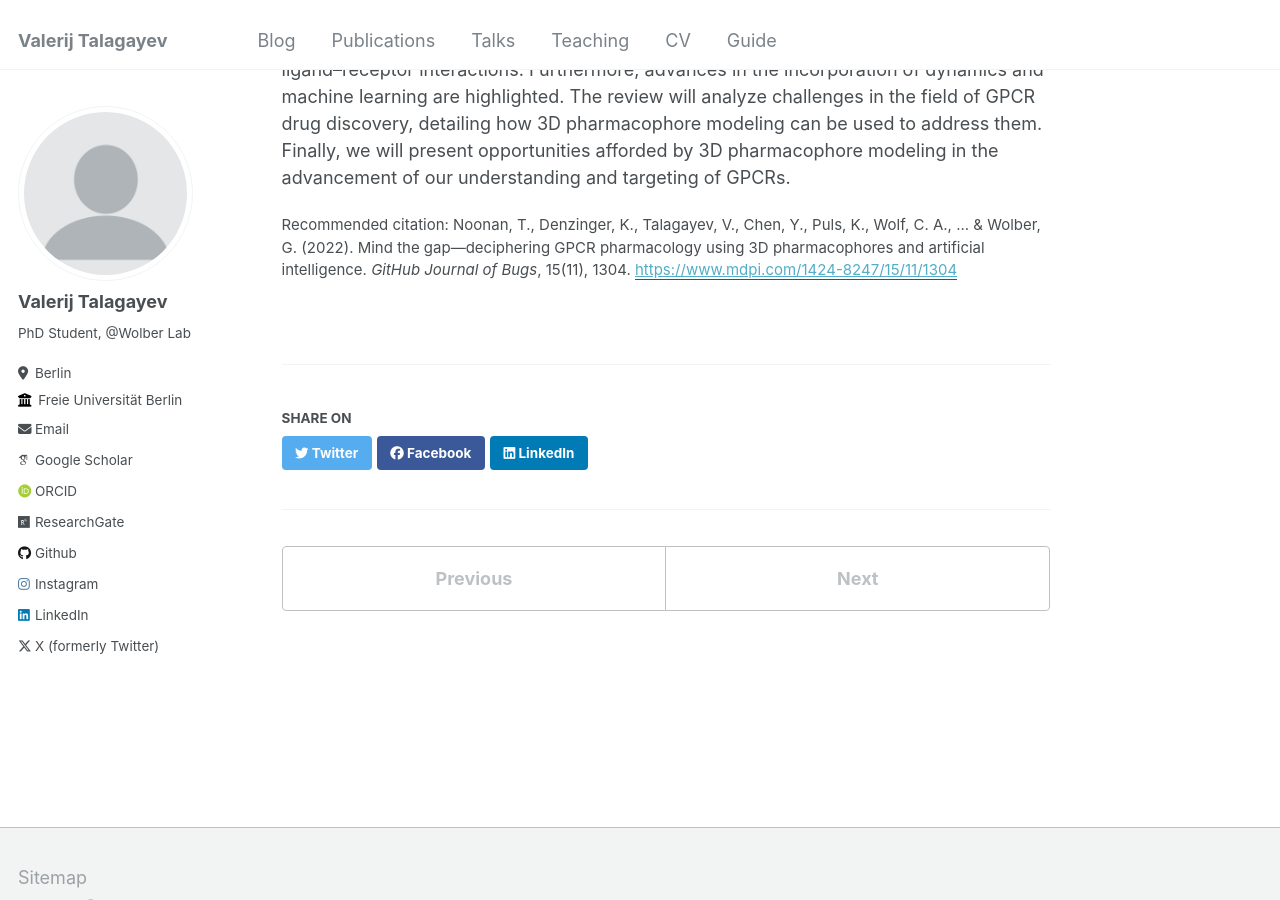
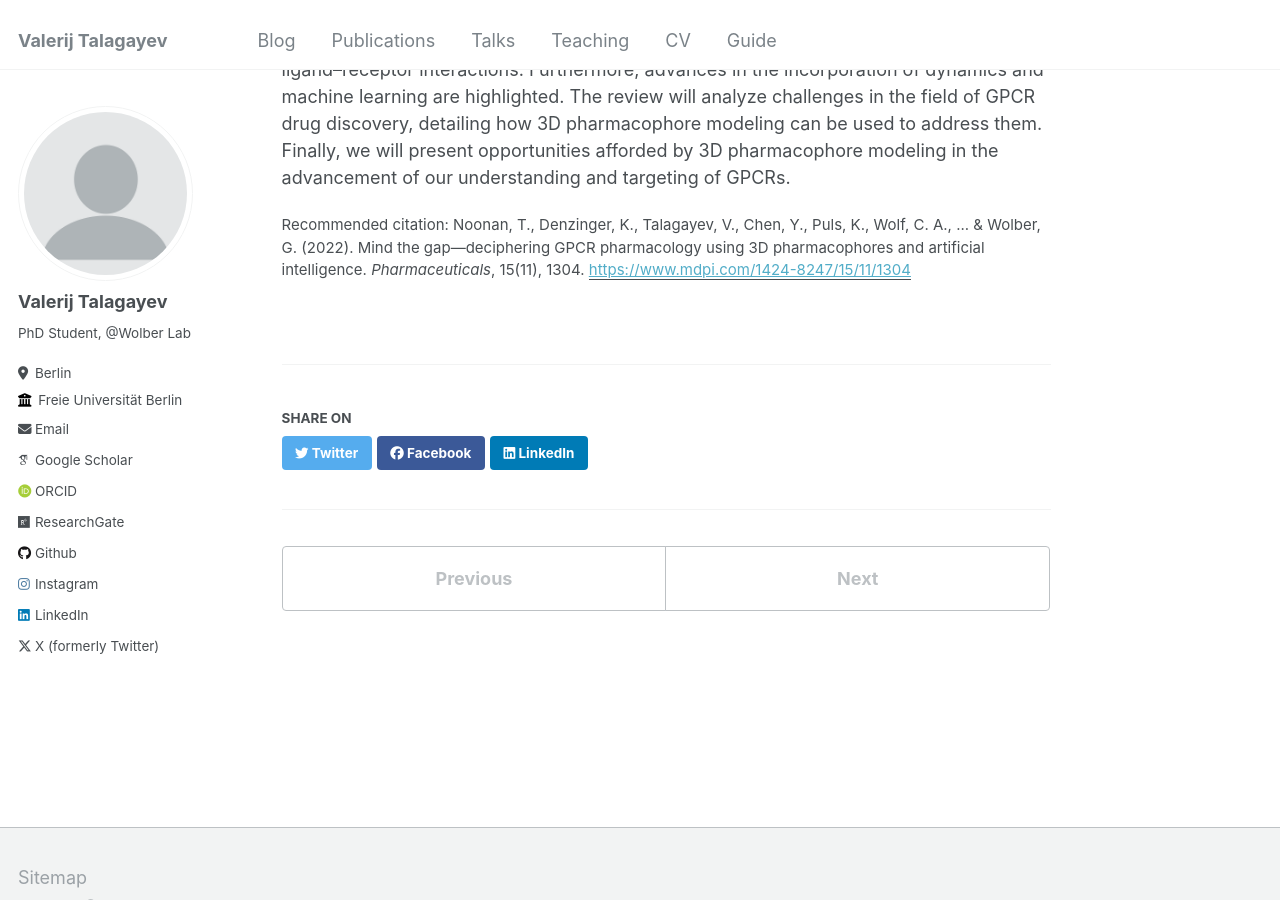
Before and after one commit to talagayev/talagayev11.github.io, a Jekyll site: the page built from _publications/2022-10-22-mind-the-gap.md, in a window 1280 px wide and 900 px high, scrolled down 418 px. Built offline with Jekyll 4.4.1, drawn with Linux system fonts in a browser that asks for light colours; some web fonts are replaced.

Commit message:
Update 2022-10-22-mind-the-gap.md

```diff
--- a/_publications/2022-10-22-mind-the-gap.md
+++ b/_publications/2022-10-22-mind-the-gap.md
@@ -6,7 +6,7 @@ excerpt: 'A review about 3D pharmacophore application in different scenarios.'
 date: 2022-10-22
 venue: 'Pharmaceuticals'
 paperurl: 'https://www.mdpi.com/1424-8247/15/11/1304'
-citation: 'Noonan, T., Denzinger, K., Talagayev, V., Chen, Y., Puls, K., Wolf, C. A., ... & Wolber, G. (2022). Mind the gap—deciphering GPCR pharmacology using 3D pharmacophores and artificial intelligence. <i>GitHub Journal of Bugs</i>, 15(11), 1304.'
+citation: 'Noonan, T., Denzinger, K., Talagayev, V., Chen, Y., Puls, K., Wolf, C. A., ... & Wolber, G. (2022). Mind the gap—deciphering GPCR pharmacology using 3D pharmacophores and artificial intelligence. <i>Pharmaceuticals</i>, 15(11), 1304.'
 ---
 
 G protein-coupled receptors (GPCRs) are amongst the most pharmaceutically relevant and well-studied protein targets, yet unanswered questions in the field leave significant gaps in our understanding of their nuanced structure and function. Three-dimensional pharmacophore models are powerful computational tools in in silico drug discovery, presenting myriad opportunities for the integration of GPCR structural biology and cheminformatics. This review highlights success stories in the application of 3D pharmacophore modeling to de novo drug design, the discovery of biased and allosteric ligands, scaffold hopping, QSAR analysis, hit-to-lead optimization, GPCR de-orphanization, mechanistic understanding of GPCR pharmacology and the elucidation of ligand–receptor interactions. Furthermore, advances in the incorporation of dynamics and machine learning are highlighted. The review will analyze challenges in the field of GPCR drug discovery, detailing how 3D pharmacophore modeling can be used to address them. Finally, we will present opportunities afforded by 3D pharmacophore modeling in the advancement of our understanding and targeting of GPCRs.
```
